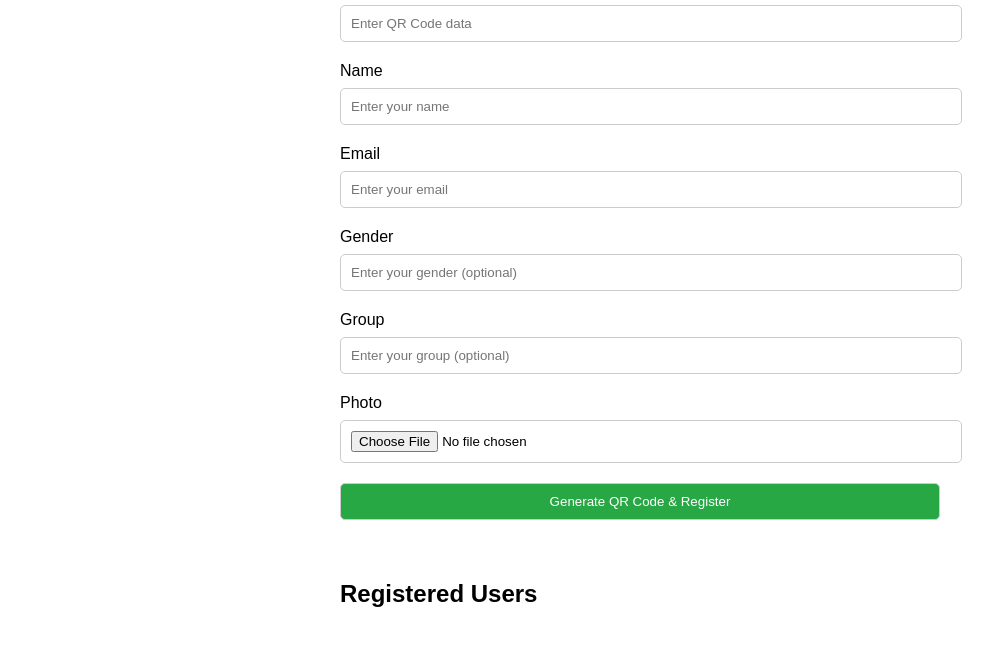
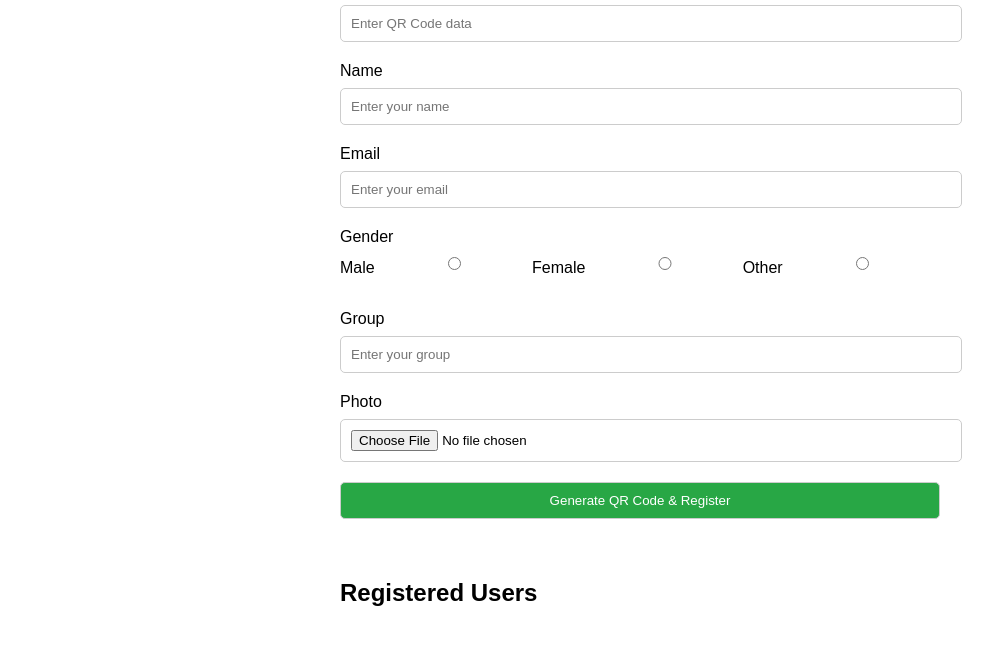
Before and after one commit to JAWAD018/EventBackend, a plain HTML site: page index.html in a window 1280 px wide. Shown: the part 101-746 px from the top of the page, without its empty margins (0-1004 px from the left). Drawn offline with Linux system fonts and the light colour scheme; no server answers.

Commit message:
added gender

```diff
--- a/index.html
+++ b/index.html
@@ -53,6 +53,11 @@
     .qr-code button:hover {
       background-color: #0056b3;
     }
+    .gender-options {
+    display: flex;
+    align-items: center;
+    margin-bottom: 20px;
+  }
   </style>
 </head>
 <body>
@@ -69,11 +74,19 @@
     <label for="email">Email</label>
     <input type="email" id="email" name="email" placeholder="Enter your email" required>
 
-    <label for="gender">Gender</label>
-    <input type="text" id="gender" name="gender" placeholder="Enter your gender (optional)">
+    <label>Gender</label>
+    <div class="gender-options">
+      <label for="male">Male</label>
+      <input type="radio" id="male" name="gender" value="Male">
+      <label for="female">Female</label>
+      <input type="radio" id="female" name="gender" value="Female">
+      <label for="other">Other</label>
+      <input type="radio" id="other" name="gender" value="other">
+    </div>
+
 
     <label for="group">Group</label>
-    <input type="text" id="group" name="group" placeholder="Enter your group (optional)">
+    <input type="text" id="group" name="group" placeholder="Enter your group">
 
     <label for="photo">Photo</label>
     <input type="file" id="photo" name="photo" accept="image/*" required>
```
